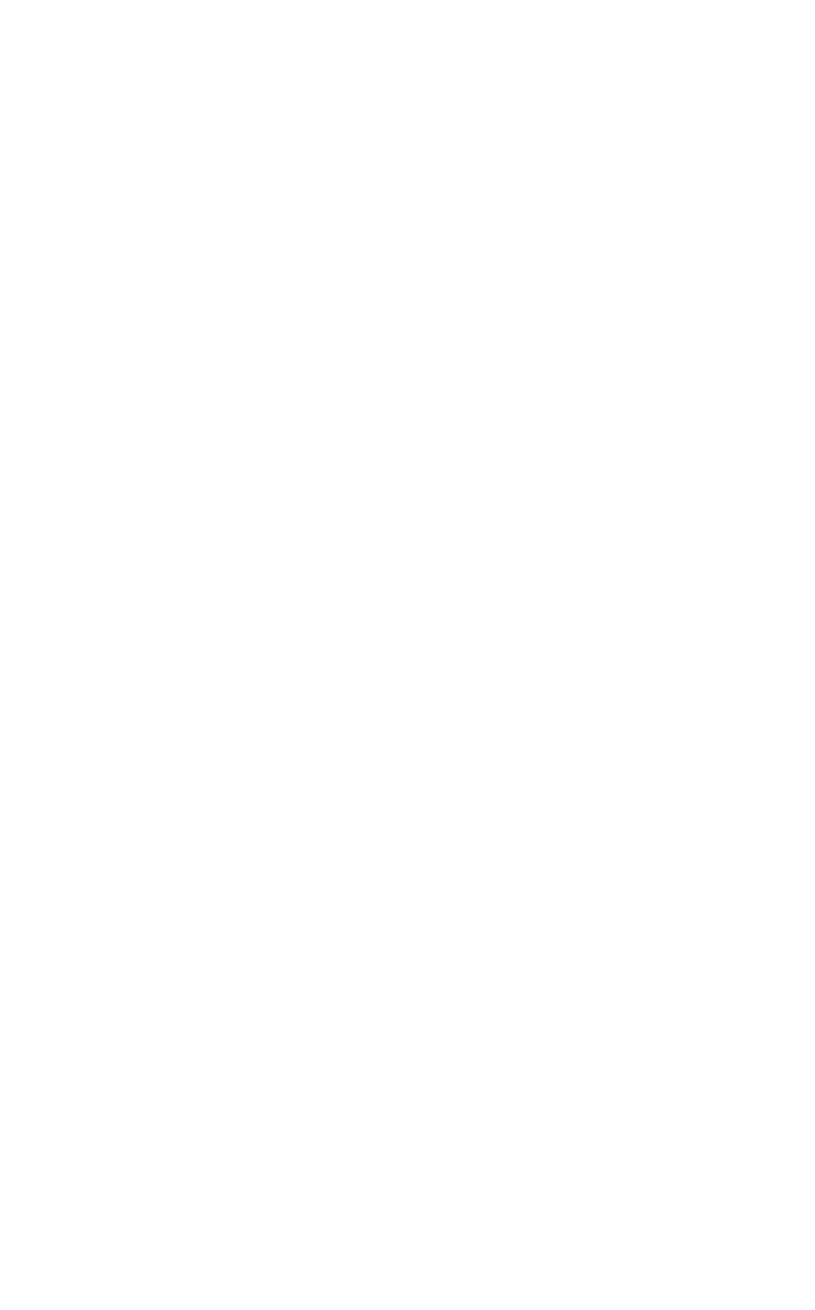
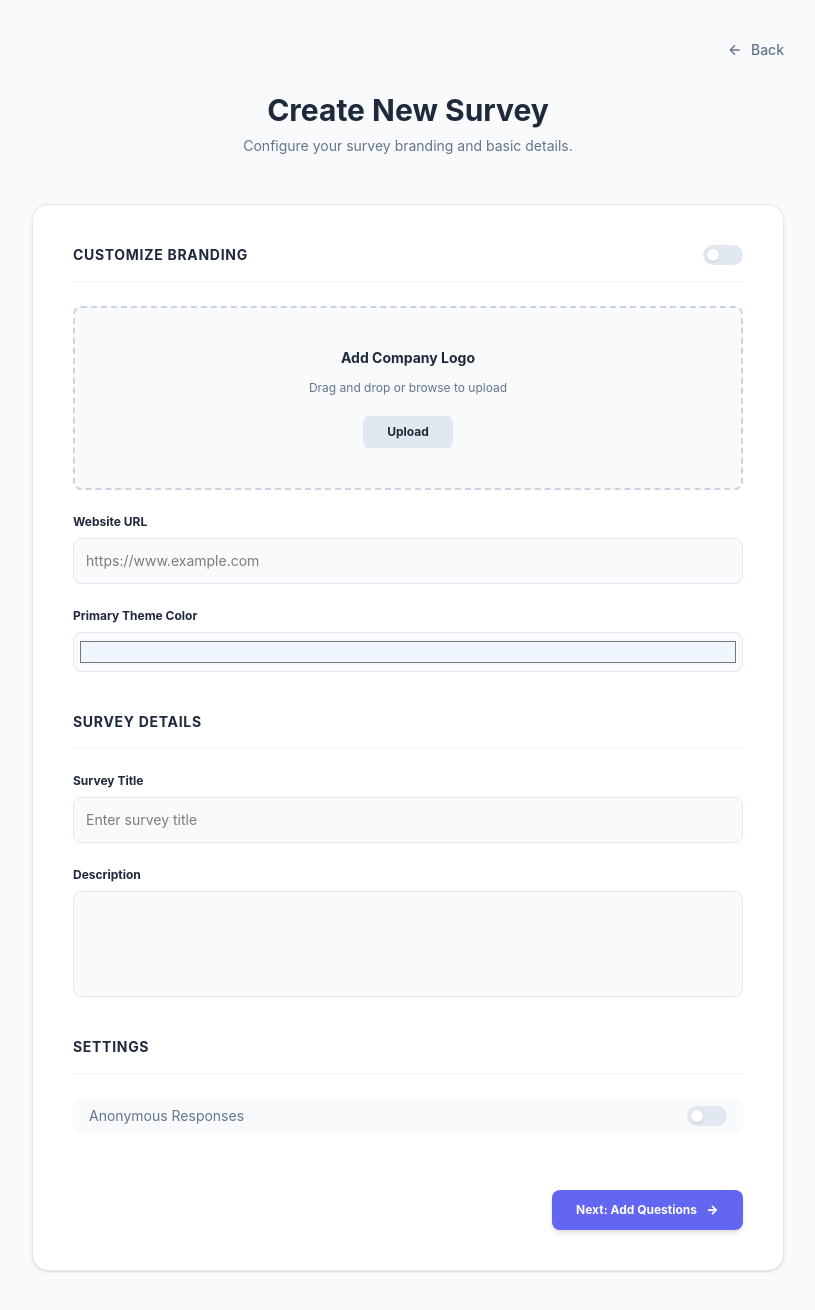
Before and after one commit to SMTIAP/smtiap-web, a React (Vite) app: page /create-new-survey in a window 1280 px wide. Before the commit this address had no page. Shown: the whole page, without its empty margins (232-1047 px from the left). Before the commit the page ends 800 px from the top, so only its background shows below. Built offline with nearby package versions, Linux system fonts and the light colour scheme.

Commit message:
Add CreateNewSurvey page with form state, file upload, and toggles

```diff
--- a/src/App.tsx
+++ b/src/App.tsx
@@ -2,6 +2,7 @@ import { BrowserRouter, Routes, Route } from 'react-router-dom';
 import OrganizationAdmin from './pages/OrganizationAdmin';
 import CreatedSurveys from './pages/CreatedSurveys';
 import SearchTemplate from './pages/SearchTemplate';
+import CreateNewSurvey from './pages/CreateNewSurvey';
 
 export default function App() {
   return (
@@ -11,6 +12,7 @@ export default function App() {
         <Route path="/created-surveys" element={<CreatedSurveys />} />
         <Route path="/create-new" element={<div>Create New Survey Page</div>} />
         <Route path="/templates" element={<SearchTemplate />} />
+        <Route path="/create-new-survey" element={<CreateNewSurvey />} />
       </Routes>
     </BrowserRouter>
   );
--- /dev/null
+++ b/src/pages/CreateNewSurvey.tsx
@@ -0,0 +1,168 @@
+import React, { useState } from 'react';
+import { useNavigate } from 'react-router-dom';
+
+export default function CreateNewSurvey() {
+  const navigate = useNavigate();
+
+  // Define a type for your form state
+  interface SurveyFormData {
+    customizeBranding: boolean;
+    logo: string | null;
+    websiteUrl: string;
+    themeColor: string;
+    surveyTitle: string;
+    description: string;
+    isAnonymous: boolean;
+  }
+
+  const [formData, setFormData] = useState<SurveyFormData>({
+    customizeBranding: false,
+    logo: null,
+    websiteUrl: '',
+    themeColor: '#EFF6FF',
+    surveyTitle: '',
+    description: '',
+    isAnonymous: false,
+  });
+
+  // FIX: Added 'React.ChangeEvent<HTMLInputElement | HTMLTextAreaElement>' type
+  const handleChange = (e: React.ChangeEvent<HTMLInputElement | HTMLTextAreaElement>) => {
+    const { name, value } = e.target;
+    setFormData((prev) => ({ ...prev, [name]: value }));
+  };
+
+  // FIX: Added 'keyof SurveyFormData' type to ensure 'field' matches our state keys
+  const toggleField = (field: keyof SurveyFormData) => {
+    setFormData((prev) => ({
+      ...prev,
+      [field]: !prev[field]
+    }));
+  };
+
+  // FIX: Added 'React.ChangeEvent<HTMLInputElement>' type
+  const handleFileUpload = (e: React.ChangeEvent<HTMLInputElement>) => {
+    const file = e.target.files?.[0];
+    if (file) {
+      setFormData((prev) => ({ ...prev, logo: file.name }));
+    }
+  };
+
+  return (
+    <div className="flex min-h-screen flex-col items-center bg-[#F8FAFC]">
+      <div className="flex max-w-[800px] py-10 px-6 flex-col gap-8 w-full">
+
+        {/* Header Section */}
+        <div className="flex justify-end w-full">
+          <button
+            onClick={() => navigate(-1)}
+            className="flex items-center gap-2 text-[#64748B] text-sm font-medium hover:text-[#1E293B] transition-colors"
+          >
+            <svg width="16" height="16" viewBox="0 0 24 24" fill="none" stroke="currentColor" strokeWidth="2">
+              <path d="M19 12H5M12 19l-7-7 7-7"/>
+            </svg>
+            Back
+          </button>
+        </div>
+
+        <div className="flex flex-col items-center gap-2 text-center mb-4">
+          <h1 className="text-[#1E293B] text-3xl font-bold">Create New Survey</h1>
+          <p className="text-[#64748B] text-sm">Configure your survey branding and basic details.</p>
+        </div>
+
+        <div className="flex flex-col gap-10 bg-white p-10 rounded-2xl shadow-sm border border-[#E2E8F0]">
+
+          <section className="flex flex-col gap-6">
+            <div className="flex justify-between items-center border-b border-[#F1F5F9] pb-4">
+              <h2 className="text-[#1E293B] text-sm font-bold uppercase tracking-wider">Customize Branding</h2>
+              <div
+                onClick={() => toggleField('customizeBranding')}
+                className={`w-10 h-5 rounded-full relative cursor-pointer transition-all ${formData.customizeBranding ? 'bg-blue-600' : 'bg-[#E2E8F0]'}`}
+              >
+                <div className={`absolute top-1 w-3 h-3 bg-white rounded-full shadow-sm transition-all ${formData.customizeBranding ? 'right-1' : 'left-1'}`}></div>
+              </div>
+            </div>
+
+            <label className="flex flex-col items-center justify-center border-2 border-dashed border-[#CBD5E1] rounded-lg p-10 bg-[#F8FAFC] gap-3 cursor-pointer">
+              <input type="file" className="hidden" onChange={handleFileUpload} />
+              <p className="text-[#1E293B] font-bold text-sm">{formData.logo || "Add Company Logo"}</p>
+              <p className="text-[#64748B] text-xs">Drag and drop or browse to upload</p>
+              <span className="mt-2 px-6 py-2 bg-[#E2E8F0] text-[#1E293B] text-xs font-bold rounded-md">Upload</span>
+            </label>
+
+            <div className="grid grid-cols-1 gap-6">
+              <div className="flex flex-col gap-2">
+                <label className="text-[#1E293B] text-xs font-bold">Website URL</label>
+                <input
+                  type="text"
+                  name="websiteUrl"
+                  value={formData.websiteUrl}
+                  onChange={handleChange}
+                  placeholder="https://www.example.com"
+                  className="w-full p-3 border border-[#E2E8F0] rounded-lg bg-[#F8FAFC] text-sm focus:outline-none focus:ring-1 focus:ring-blue-400"
+                />
+              </div>
+
+              <div className="flex flex-col gap-2">
+                <label className="text-[#1E293B] text-xs font-bold">Primary Theme Color</label>
+                <input
+                  type="color"
+                  name="themeColor"
+                  value={formData.themeColor}
+                  onChange={handleChange}
+                  className="w-full h-10 p-1 border border-[#E2E8F0] rounded-lg bg-[#F8FAFC]"
+                />
+              </div>
+            </div>
+          </section>
+
+          <section className="flex flex-col gap-6">
+            <h2 className="text-[#1E293B] text-sm font-bold uppercase tracking-wider border-b border-[#F1F5F9] pb-4">Survey Details</h2>
+            <div className="flex flex-col gap-2">
+              <label className="text-[#1E293B] text-xs font-bold">Survey Title</label>
+              <input
+                type="text"
+                name="surveyTitle"
+                value={formData.surveyTitle}
+                onChange={handleChange}
+                placeholder="Enter survey title"
+                className="w-full p-3 border border-[#E2E8F0] rounded-lg bg-[#F8FAFC] text-sm focus:outline-none focus:ring-1 focus:ring-blue-400"
+              />
+            </div>
+            <div className="flex flex-col gap-2">
+              <label className="text-[#1E293B] text-xs font-bold">Description</label>
+              <textarea
+                name="description"
+                rows={4}
+                value={formData.description}
+                onChange={handleChange}
+                className="w-full p-3 border border-[#E2E8F0] rounded-lg bg-[#F8FAFC] text-sm focus:outline-none focus:ring-1 focus:ring-blue-400 resize-none"
+              />
+            </div>
+          </section>
+
+          <section className="flex flex-col gap-6">
+            <h2 className="text-[#1E293B] text-sm font-bold uppercase tracking-wider border-b border-[#F1F5F9] pb-4">Settings</h2>
+            <div className="flex justify-between items-center py-2 bg-[#F8FAFC] px-4 rounded-lg">
+              <span className="text-[#64748B] text-sm">Anonymous Responses</span>
+              <div
+                onClick={() => toggleField('isAnonymous')}
+                className={`w-10 h-5 rounded-full relative cursor-pointer transition-all ${formData.isAnonymous ? 'bg-blue-600' : 'bg-[#E2E8F0]'}`}
+              >
+                <div className={`absolute top-1 w-3 h-3 bg-white rounded-full shadow-sm transition-all ${formData.isAnonymous ? 'right-1' : 'left-1'}`}></div>
+              </div>
+            </div>
+          </section>
+
+          <div className="flex justify-end mt-4">
+            <button className="flex items-center gap-2 bg-[#6366F1] text-white px-6 py-3 rounded-lg font-bold text-xs hover:opacity-90 transition-all shadow-md">
+              Next: Add Questions
+              <svg width="14" height="14" viewBox="0 0 24 24" fill="none" stroke="currentColor" strokeWidth="3">
+                <path d="M5 12h14M12 5l7 7-7 7"/>
+              </svg>
+            </button>
+          </div>
+        </div>
+      </div>
+    </div>
+  );
+}
```
